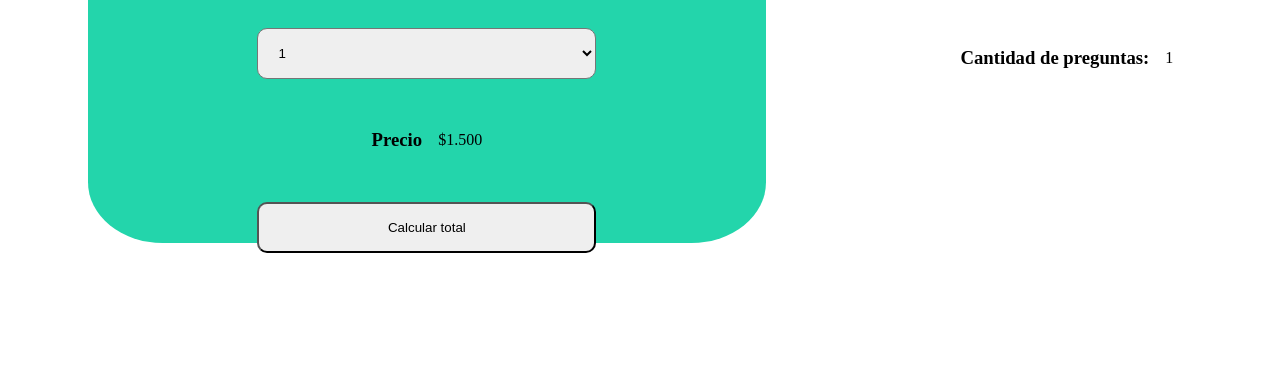
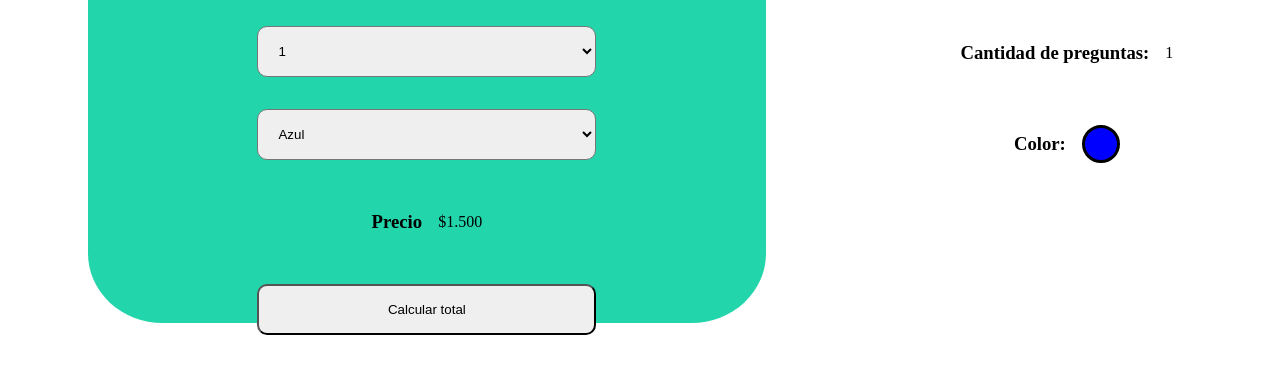
Before and after one commit to CarlosSeguel/Tarot_IA, a plain HTML site: page index.html in a window 1280 px wide. Both pictures are taken after a click on the button "Calcular total". Shown: the part 397-770 px from the top of the page. Drawn offline with Linux system fonts and the light colour scheme.

Commit message:
Add color

```diff
--- a/assets/css/style.css
+++ b/assets/css/style.css
@@ -1,53 +1,69 @@
 body {
     margin: 0;
 }
-.main_container{
+
+.main_container {
     display: grid;
     grid-template-areas: "product bill";
 }
-.product{
+
+.product {
     grid-area: product;
     display: flex;
     flex-direction: column;
     justify-content: center;
     text-align: center;
-    height: 69vh;
+    height: 79vh;
     background: #EE7752;
     animation: gradient 11s ease infinite;
     border-radius: 11%;
     margin: 11vh;
 }
-.img_product{
+
+.img_product {
     border-radius: 11%;
 }
-.select{
+
+.select {
     width: 50%;
     margin: 1rem auto;
     display: block;
     border-radius: 10px;
     padding: 1rem;
 }
-.bill{
+
+.bill {
     grid-area: bill;
     display: flex;
     flex-direction: column;
     justify-content: center;
     text-align: center;
 }
-.total{
+
+.total {
     display: flex;
     justify-content: center;
     align-items: center;
     margin: 1rem auto;
 }
-.total span{
+
+.total span {
     margin-left: 1rem;
 }
 
+#color-circle {
+    border-radius: 50%;
+    background-color: transparent;
+    border: black solid;
+    margin-left: 1rem;
+    height: 4vh;
+    width: 4vh;
+}
+
 @keyframes gradient {
-    0% {background: #EE7752;}
-    25% {background: #E73C7E;}
-    50% {background: #23A6D5;}
-    75% {background: #23D5AB;}
-    100% {background: #EE7752;}
+    0% { background: #EE7752; }
+    25% { background: #E73C7E; }
+    50% { background: #23A6D5; }
+    75% { background: #23D5AB; }
+    100% { background: #EE7752; }
 }
--- a/assets/js/script.js
+++ b/assets/js/script.js
@@ -2,6 +2,8 @@ function calcularTotal() {
     var precio = 1500; // Precio por pregunta
     var cantidad = document.getElementById("cantidad").value; // Número de preguntas
     var estilo = document.getElementById("estilo").value; // Tipo de pregunta
+    var color = document.getElementById("color-select").value; // Color
+    var colorElement = document.getElementById("color-circle"); // Elemento de color
 
     // Calcula el total
     var total = precio * cantidad;
@@ -9,20 +11,29 @@ function calcularTotal() {
     // Actualiza el total en la página
     document.getElementById("total").innerText = "$" + total;
 
+    // Mapeo de valores para el tipo de pregunta seleccionada
+    var tipoPreguntaMap = {
+        "1": "Preguntas del futuro",
+        "2": "Preguntas del presente",
+        "3": "Preguntas del pasado"
+    };
+
     // Actualiza el tipo de pregunta seleccionada
-    switch(estilo) {
-        case "1":
-            document.getElementById("tipoPregunta").innerText = "Preguntas del futuro";
-            break;
-        case "2":
-            document.getElementById("tipoPregunta").innerText = "Preguntas del presente";
-            break;
-        case "3":
-            document.getElementById("tipoPregunta").innerText = "Preguntas del pasado";
-            break;
-        default:
-            document.getElementById("tipoPregunta").innerText = "N/A";
-    }
+    document.getElementById("tipoPregunta").innerText = tipoPreguntaMap[estilo] || "N/A";
+
+    // Mapeo de valores para el color seleccionado
+    var colorMap = {
+        "blue": "blue",
+        "green": "green",
+        "red": "red",
+        "purple": "purple",
+        "black": "black",
+        "white": "white",
+        "yellow": "yellow"
+    };
+
+    // Actualiza el color seleccionado
+    colorElement.style.backgroundColor = colorMap[color];
 
     // Actualiza la cantidad seleccionada
     document.getElementById("cantidadSeleccionada").innerText = cantidad;
--- a/index.html
+++ b/index.html
@@ -24,10 +24,19 @@
                 <option value="1">1</option>
                 <option value="2">2</option>
                 <option value="3">3</option>
-                <option value="3">4</option>
-                <option value="3">5</option>
-                <option value="3">6</option>
-                <option value="3">7</option>
+                <option value="4">4</option>
+                <option value="5">5</option>
+                <option value="6">6</option>
+                <option value="7">7</option>
+            </select>
+            <select class="select" name="color" id="color-select">
+                <option value="blue">Azul</option>
+                <option value="green">Verde</option>
+                <option value="red">Rojo</option>
+                <option value="purple">Morado</option>
+                <option value="black">Negro</option>
+                <option value="white">Blanco</option>
+                <option value="yellow">Amarillo</option>
             </select>
             <div class="total">
                 <h3>Precio</h3>
@@ -48,6 +57,12 @@
                 <h3>Cantidad de preguntas: </h3>
                 <span id="cantidadSeleccionada">N/A</span>
             </div>
+            <div class="total">
+                <h3>Color: </h3>
+                <div class="color" id="color">
+                    <div class="color-circle" id="color-circle"></div>
+                </div>
+            </div>
         </div>
     </div>
     <script src="./assets/js/script.js"></script>
```
